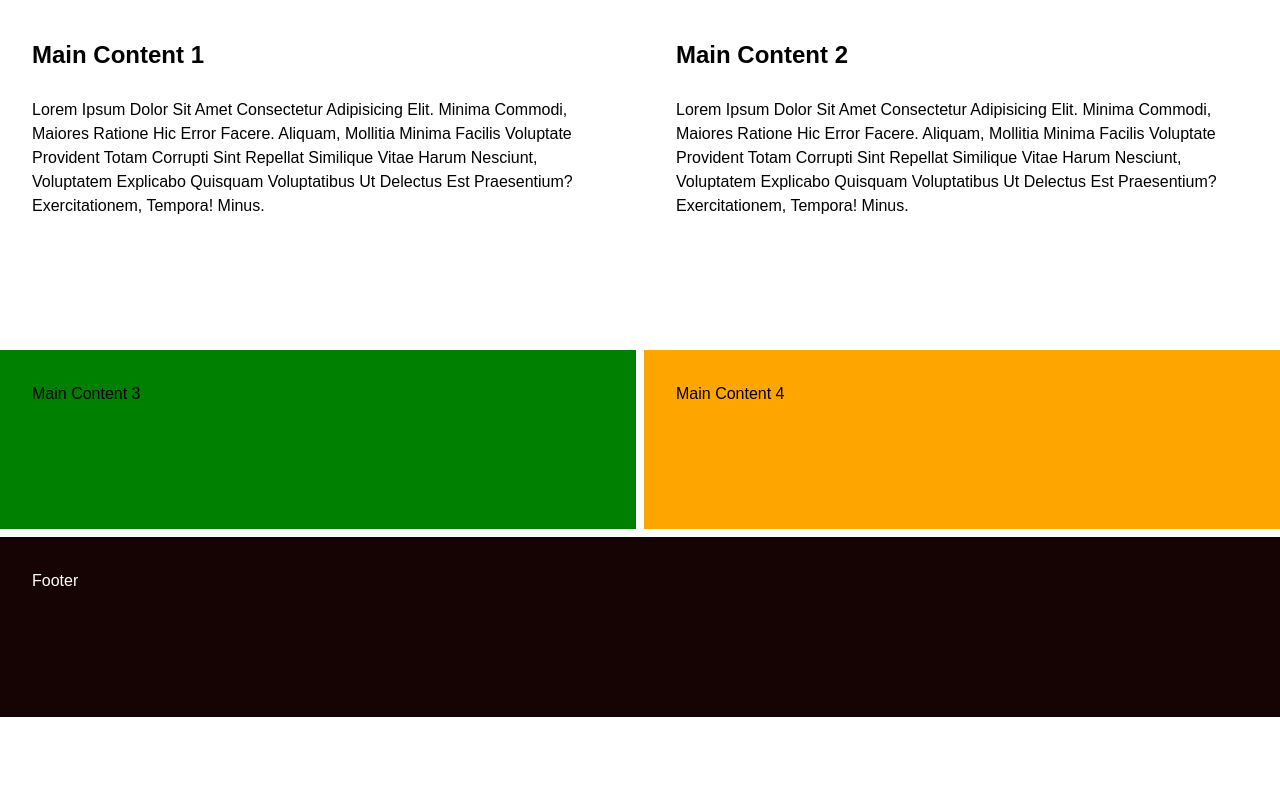
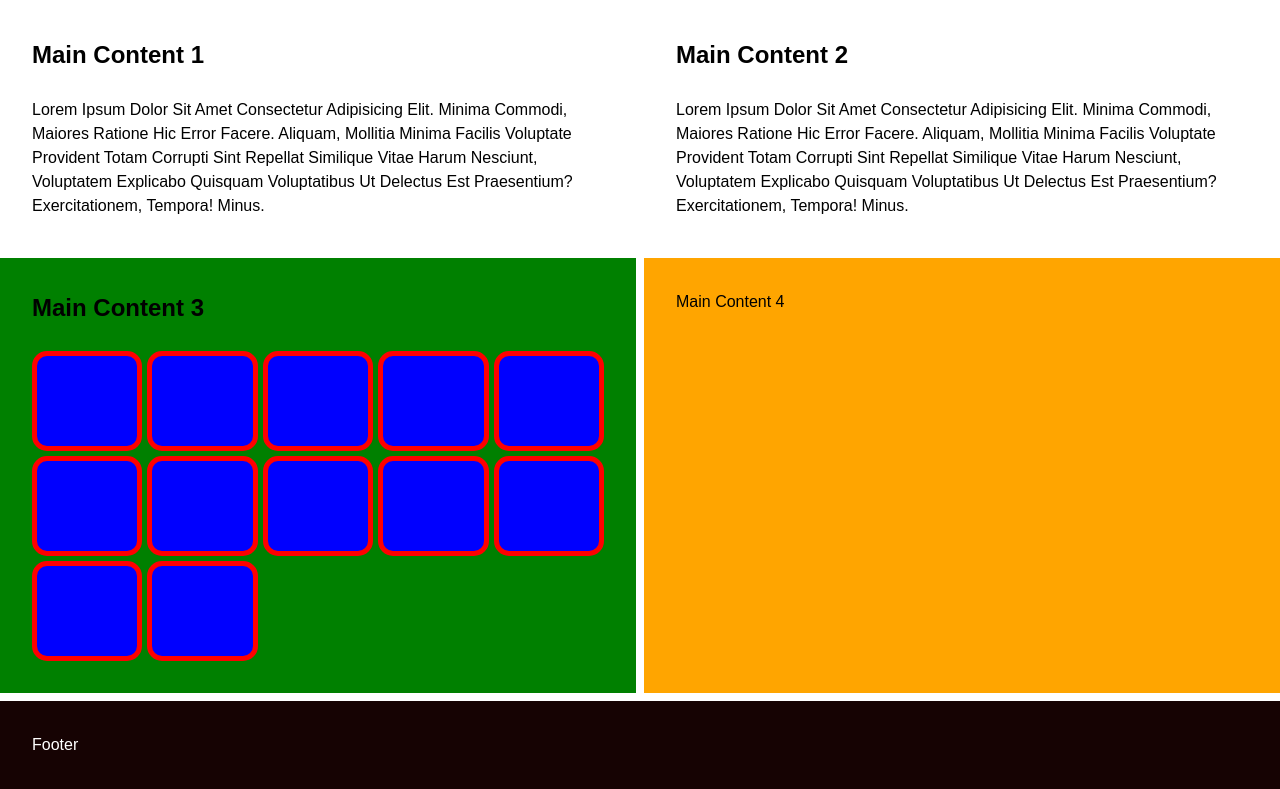
Before and after one commit to DrewChambs/profile1, a plain HTML site: page gridder.html in a window 1280 px wide. Shown: the part 83-872 px from the top of the page. Before the commit the page ends 800 px from the top, so only its background shows below. Drawn offline with Linux system fonts and the light colour scheme.

Commit message:
New internal grid added to grid page

```diff
--- a/gridder.css
+++ b/gridder.css
@@ -87,6 +87,18 @@
             cursor: pointer;
             padding: 0 2rem;
         }
+        .container {
+            display: grid;
+            gap: 5px;
+            grid-template-columns: repeat(auto-fit, minmax(100px, 1fr));
+            /* grid-template-rows: repeat(3, 100px); */
+            grid-auto-rows: 100px;
+        }
+        .container > div {
+           background-color: blue;
+           border: 5px solid red;
+           border-radius: 15px;
+        }
 
         @media (max-width: 600px) {
         .header {
--- a/gridder.html
+++ b/gridder.html
@@ -45,7 +45,23 @@
                 Exercitationem, tempora! Minus.
             </p>
         </div>
-        <div class="main-content3">main content 3</div>
+        <div class="main-content3">
+            <h2>main content 3</h2>
+            <div class="container">
+                <div></div>
+                <div></div>
+                <div></div>
+                <div></div>
+                <div></div>
+                <div></div>
+                <div></div>
+                <div></div>
+                <div></div>
+                <div></div>
+                <div></div>
+                <div></div>
+            </div>
+        </div>
         <div class="main-content4">main content 4</div>
         <div class="footer">footer</div>
     </section>
```
